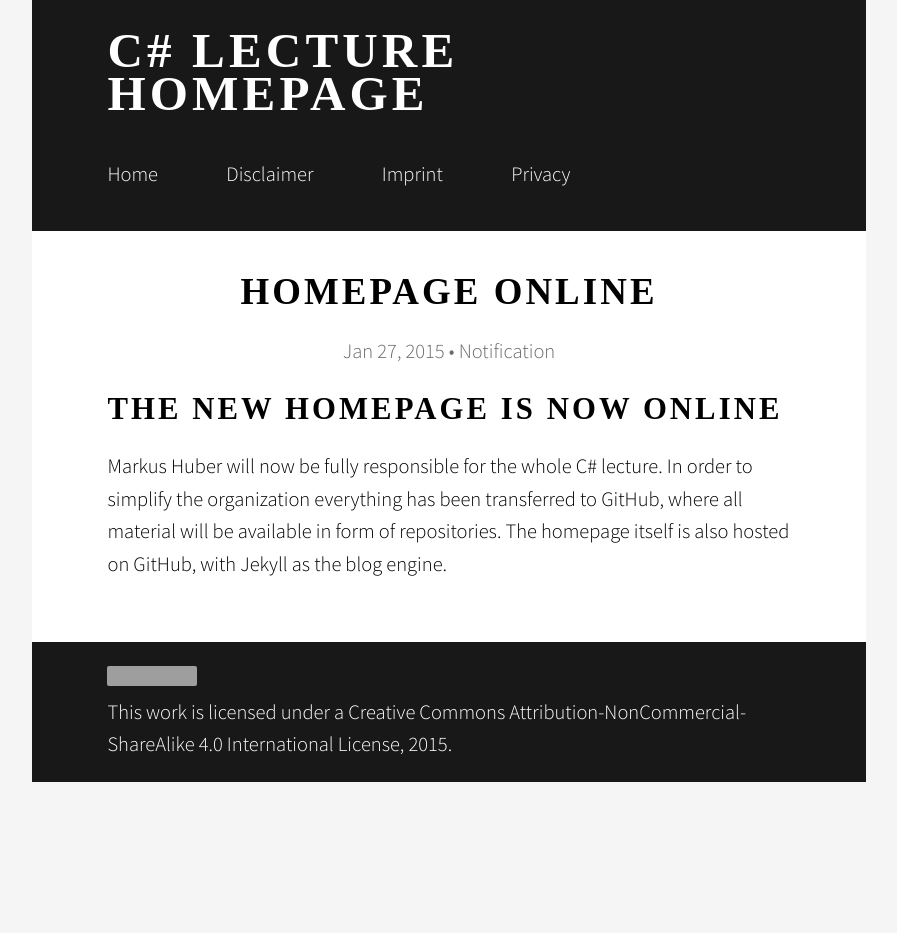
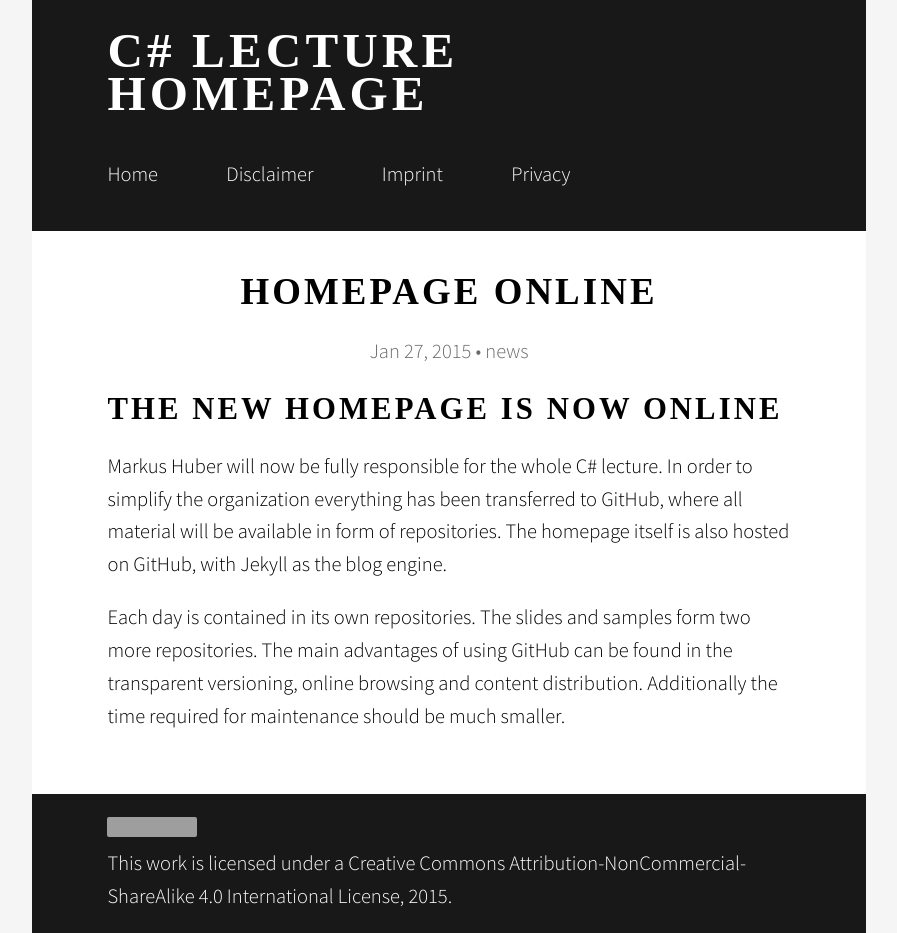
Before and after one commit to CSharpLecture/csharplecture.github.io, a Jekyll site: the page built from _posts/2015-01-27-homepage-online.md, in a window 1280 px wide. Shown: the whole page, without its empty margins (191-1088 px from the left). Built offline with Jekyll 4.4.1, drawn with Linux system fonts in a browser that asks for light colours; nearby versions of some CDN libraries; some web fonts are replaced; before the commit the page ends 900 px from its top, so only the background shows below that; grey boxes are pictures that could not be loaded.

Commit message:
Updated first post

```diff
--- a/_posts/2015-01-27-homepage-online.md
+++ b/_posts/2015-01-27-homepage-online.md
@@ -1,9 +1,11 @@
 ---
 title:  "Homepage online"
 date:   2015-01-27 14:56:00
-categories: Notification
+categories: news
 ---
 
 ## The new homepage is now online
 
 Markus Huber will now be fully responsible for the whole C# lecture. In order to simplify the organization everything has been transferred to GitHub, where all material will be available in form of repositories. The homepage itself is also hosted on GitHub, with Jekyll as the blog engine.
+
+Each day is contained in its own repositories. The slides and samples form two more repositories. The main advantages of using GitHub can be found in the transparent versioning, online browsing and content distribution. Additionally the time required for maintenance should be much smaller.
```
